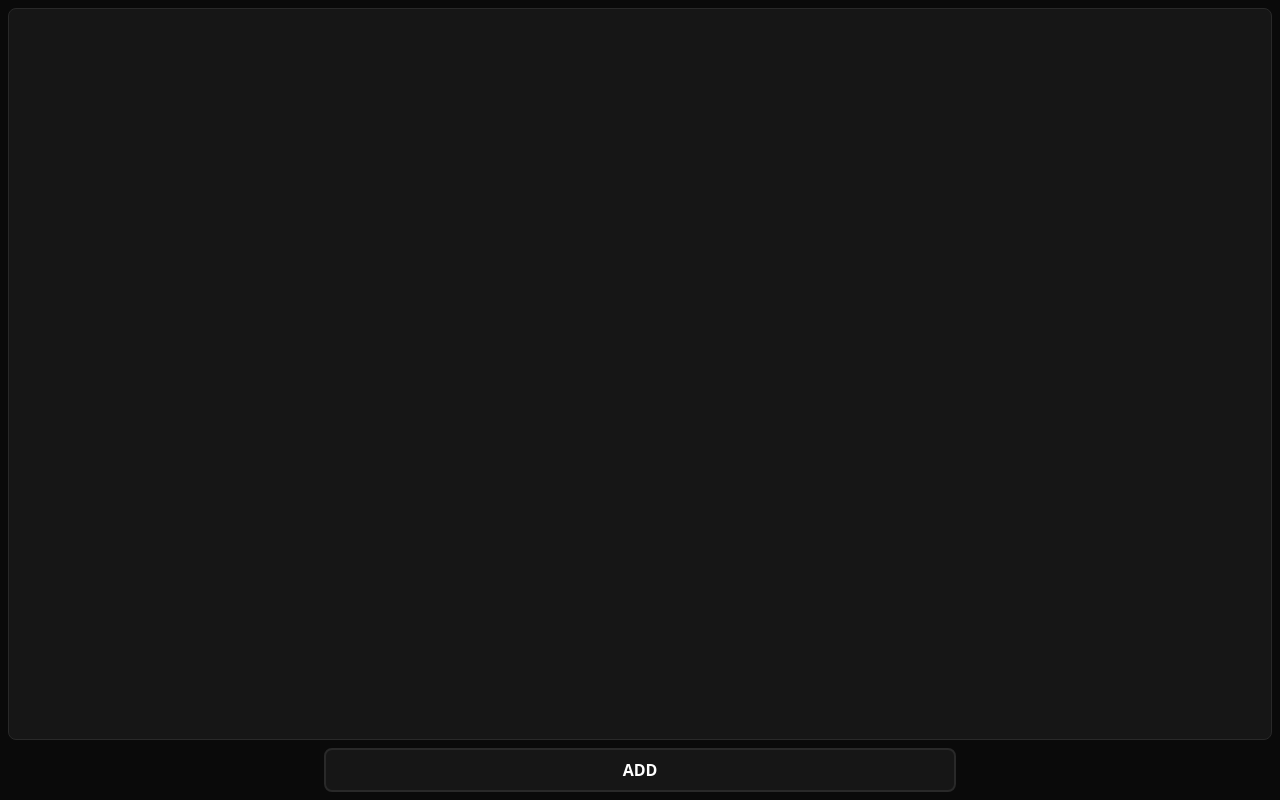
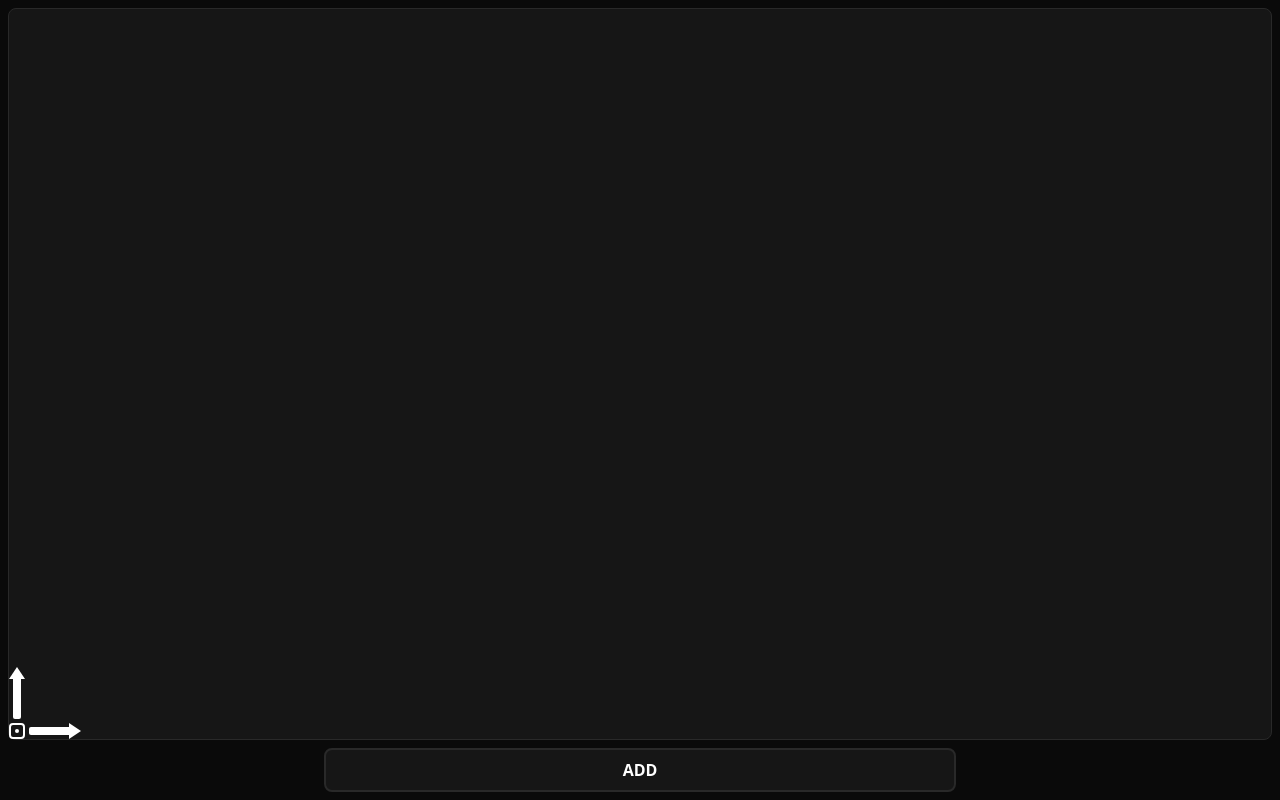
Before and after one commit to auilk/vectra, a Next.js app: page / in a window 1280 px wide. Built offline with nearby package versions, Linux system fonts and the light colour scheme.

Commit message:
Redesign MoveGizmo component

```diff
--- a/app/components/AddElementBtn.jsx
+++ b/app/components/AddElementBtn.jsx
@@ -20,7 +20,7 @@ export default function AddElementBtn()
     return (
         <button
             className="w-1/2 h-fit px-10 py-2 text-white font-bold rounded-lg border-2 border-[#292929] bg-[#161616] cursor-pointer hover:bg-[#202020] transition-[background-color]"
-            onClick={() => AddElement(`rect${++id.current}`, { x: Math.max(0, Math.random() * window.innerWidth - 28), y: Math.max(0, Math.random() * window.innerHeight - 90), width: 100, height: 100 })}
+            onClick={() => AddElement(`rect${++id.current}`, { x: Math.max(0, Math.random() * window.innerWidth - 28), y: Math.max(0, Math.random() * window.innerHeight - 90), width: Math.random() * 300, height: Math.random() * 300 })}
         >
             ADD
         </button>
--- a/app/components/AxisArrow.jsx
+++ b/app/components/AxisArrow.jsx
@@ -1,6 +1,8 @@
 "use client";
 
 import { useEffect, useRef, useState } from "react";
+import { useSvgStore } from "../stores/svg-store";
+import { useShallow } from "zustand/react/shallow";
 
 /**
  * AxisArrow component for moving SVG elements along a specified axis.
@@ -9,13 +11,13 @@ import { useEffect, useRef, useState } from "react";
  * used as a control handle in an SVG editor to move elements precisely.
  *
  * @param {Object} props - Component properties.
- * @param {"x"|"y"} [props.direction="y"] - Axis along which the arrow moves the SVG element.
+ * @param {"x"|"y"} props.direction - Axis along which the arrow moves the SVG element.
  * @param {(value: number) => void} props.setX - Callback to update the X position of the SVG element.
  * @param {(value: number) => void} props.setY - Callback to update the Y position of the SVG element.
  * @throws {Error} Throws if `direction` is not "x" or "y".
  * @returns {JSX.Element} JSX element representing the SVG axis arrow control.
  */
-export default function AxisArrow({ direction = "y" , setX, setY})
+export default function AxisArrow({ direction , setX, setY})
 {
     if (direction !== "x" && direction !== "y") throw new Error(`Invalid direction prop: "${direction}". Expected "x" or "y".`);
 
@@ -24,7 +26,13 @@ export default function AxisArrow({ direction = "y" , setX, setY})
 
     const [isDragging, setIsDragging] = useState(false);
 
-    console.log("render");
+    const { elements, selected } = useSvgStore(useShallow((state) =>
+        ({
+            elements: state.elements,
+            selected: state.selected,
+            SetElement: state.SetElement
+        })
+    ));
 
     useEffect(() =>
     {
@@ -57,36 +65,38 @@ export default function AxisArrow({ direction = "y" , setX, setY})
     return (
         <div
             ref={elementRef}
-            className="absolute select-none cursor-move"
+            className="relative select-none cursor-move"
             style={{
-                width: direction === "x" ? "60px" : "8px",
-                height: direction === "x" ? "8px" : "60px",
-                borderTopLeftRadius: direction === "x" ? "4px" : "0px",
-                borderBottomRightRadius: direction === "x" ? "0px" : "4px",
-                borderBottomLeftRadius: "4px",
-                left: direction === "x" ? "50%" : "50%",
-                top: direction === "x" ? "50%" : "",
-                bottom: direction === "x" ? "" : "50%",
-                transform: direction === "x" ? "translate(10%, -50%)" : "translate(-50%, -10%)",
-                backgroundColor: direction === "x" ? "oklch(57.7% 0.245 27.325)" : "oklch(62.7% 0.194 149.214)"
+                width: direction === "x" ? "55px" : "16px",
+                height: direction === "x" ? "16px" : "55px",
             }}
             onMouseDown={(event) =>
                 {
                     const rect = elementRef.current.parentElement.getBoundingClientRect();
-                    const parentRect = elementRef.current.parentElement.parentElement.getBoundingClientRect();
-                    if (direction === "x") offset.current = event.clientX - rect.left + parentRect.left;
-                    else offset.current = event.clientY - rect.top + parentRect.top;
+                    if (direction === "x") offset.current = event.clientX - rect.left + elements[selected.id]?.props?.width / 2;
+                    else if (direction === "y") offset.current = event.clientY - rect.top - rect.height + elements[selected.id]?.props?.height / 2 - 4;
                     setIsDragging(true);
                 }
             }
         >
             <div
-                className="border-12 border-transparent absolute -translate-y-1/3 pointer-events-none"
+                className="bg-white absolute left-0 top-1/2 -translate-y-1/2 rounded-bl-[2px]"
                 style={{
-                    top: direction === "x" ? "0" : "-25%",
-                    left: direction === "x" ? "88%" : "-100%",
-                    borderLeftColor: direction === "x" ? "oklch(57.7% 0.245 27.325)" : "transparent",
-                    borderBottomColor: direction === "x" ? "transparent" : "oklch(62.7% 0.194 149.214)",
+                    width: direction === "x" ? "40px" : "8px",
+                    height: direction === "x" ? "8px" : "40px",
+                    top: direction === "x" ? "50%" : "0",
+                    translate: direction === "x" ? "0% -50%" : "50% 15px",
+                    borderBottomRightRadius: direction === "x" ? "0px" : "2px",
+                    borderTopLeftRadius: direction === "x" ? "2px" : "0px"
+                }}
+            ></div>
+
+            <div
+                className="border-8 border-transparent border-l-white absolute left-10.5 top-0 scale-x-150"
+                style={{
+                    left: direction === "x" ? "44px" : "0px",
+                    top: direction === "x" ? "0px" : "-5px",
+                    rotate: direction === "x" ? "0deg" : "-90deg"
                 }}
             ></div>
         </div>
--- a/app/components/MoveGizmo.jsx
+++ b/app/components/MoveGizmo.jsx
@@ -15,8 +15,6 @@ import { useShallow } from "zustand/react/shallow";
  */
 export default function MoveGizmo()
 {
-    const elementRef = useRef(null);
-
     const { elements, selected, SetElement } = useSvgStore(useShallow((state) =>
         ({
             elements: state.elements,
@@ -27,25 +25,33 @@ export default function MoveGizmo()
 
     const setX = (x) =>
     {
-        SetElement(selected.id, {...elements[selected.id].props, x: x - elements[selected.id]?.props?.width / 2 + 8 });
+        SetElement(selected.id, {...elements[selected.id].props, x: x});
     }
 
     const setY = (y) =>
     {
-        SetElement(selected.id, {...elements[selected.id].props, y: y - elements[selected.id]?.props?.height / 2 + 8});
+        SetElement(selected.id, {...elements[selected.id].props, y: y });
     }
 
     return (
         <div
-            ref={elementRef}
-            className="w-8 h-8 shadow-[0px_0px_1px_2px] rounded-full shadow-amber-300 absolute -top-100 left-0 -translate-1/4 before:content-[''] before:w-2 before:h-2 before:rounded-full before:bg-amber-400 before:left-1/2 before:top-1/2 before:-translate-1/2 before:absolute"
+            className="flex flex-col gap-1 absolute -translate-y-1/1 z-2"
             style={{
-                top: `${elements[selected.id]?.props?.y + elements[selected.id]?.props?.height / 2}px`,
-                left: `${elements[selected.id]?.props?.x + elements[selected.id]?.props?.width / 2}px`,
+                top: `${elements[selected.id]?.props?.y + elements[selected.id]?.props?.height / 2 + 8}px`,
+                left: `${elements[selected.id]?.props?.x + elements[selected.id]?.props?.width / 2 - 8}px`,
             }}
         >
-            <AxisArrow direction="x" setX={setX}></AxisArrow>
-            <AxisArrow direction="y" setY={setY}></AxisArrow>
+            <div className="flex">
+                <AxisArrow direction="y" setY={setY}></AxisArrow>
+            </div>
+
+            <div className="flex gap-1">
+                <div className="w-4 h-4 border-2 border-white rounded-sm flex justify-center items-center">
+                    <div className="w-1 h-1 rounded-full bg-white"></div>
+                </div>
+
+                <AxisArrow direction="x" setX={setX}></AxisArrow>
+            </div>
         </div>
     );
 }
--- a/app/components/SvgCanvas.jsx
+++ b/app/components/SvgCanvas.jsx
@@ -10,11 +10,18 @@ import { useSvgStore } from "../stores/svg-store";
  *
  * @returns {JSX.Element}
  */
-export default function SvgCanvas()
+export default function SvgCanvas({children, width, height})
 {
     const elements = useSvgStore((state) => (state.elements));
 
     return (
+        <div
+            className="w-full h-full relative"
+            style={{
+                width: width,
+                height: height
+            }}
+        >
             <svg className="w-full h-full">
                 {Object.entries(elements).map(([id, element]) => (
                     <rect
@@ -24,5 +31,8 @@ export default function SvgCanvas()
                     />
                 ))}
             </svg>
+
+            {children}
+        </div>
     );
 }
--- a/app/page.js
+++ b/app/page.js
@@ -8,14 +8,18 @@ export default function Home() {
   return (
     <div className="w-dvw h-dvh p-2 flex flex-col gap-2 bg-[#0A0A0A]">
       <div className="border-1 rounded-lg border-[#292929] bg-[#161616] flex-grow">
-        <SvgCanvas></SvgCanvas>
+        <SvgCanvas>
+          <MoveGizmo></MoveGizmo>
+        </SvgCanvas>
+
         <ObjectInfo></ObjectInfo>
       </div>
+
       <div className="flex justify-center">
         <AddElementBtn></AddElementBtn>
       </div>
+
       <SvgBounds></SvgBounds>
-      <MoveGizmo></MoveGizmo>
     </div>
   );
 }
```
Lines whose indentation alone changed are shown as unchanged.
